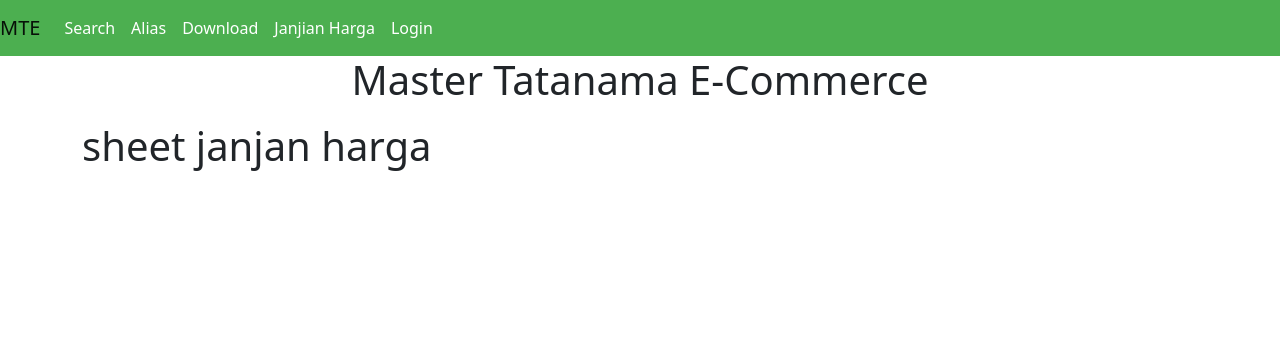
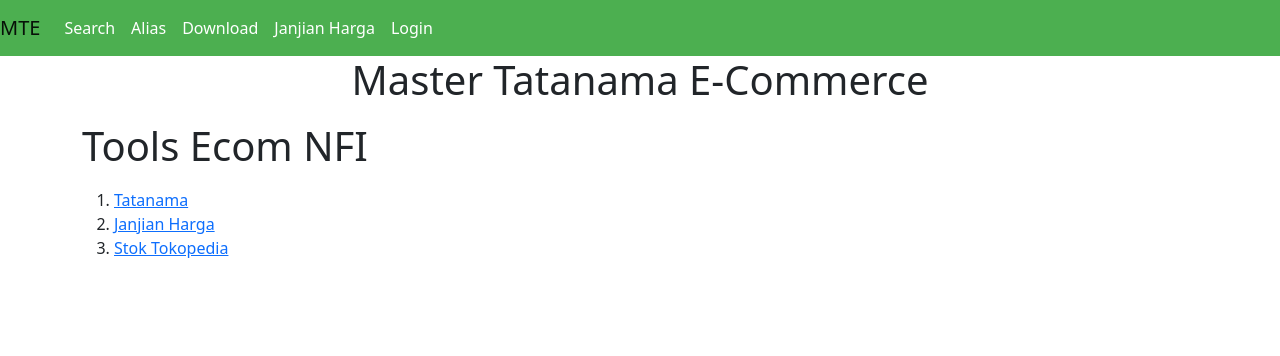
Before and after one commit to nutrimartid/tatanama, a Flask app: page /janjianharga in a window 1280 px wide. Shown: the top 356 px of the page. Run offline with Flask 2, Linux system fonts and the light colour scheme; parts of the project's set-up code (start-up, migrations or seed data) failed here and were passed over; some libraries are stand-ins or nearby versions.

Commit message:
add portal

```diff
--- a/templates/janjianharga.html
+++ b/templates/janjianharga.html
@@ -1,7 +1,17 @@
 {% extends "base.html" %}
 {% block content %}
 <div class='container'>
-    <h1>sheet janjan harga</h1>
-
+    <h1>Tools Ecom NFI</h1>
+    <ol>
+        <li>
+            <a href="https://tatanama.pythonanywhere.com">Tatanama</a>
+        </li>
+        <li>
+            <a href="http://event.l-men.com/listjanjianharga">Janjian Harga</a>
+        </li>
+        <li>
+            <a href="https://nutrimartevent.pythonanywhere.com/">Stok Tokopedia</a>
+        </li>
+    </ol>
 </div>
 {% endblock %}
```
